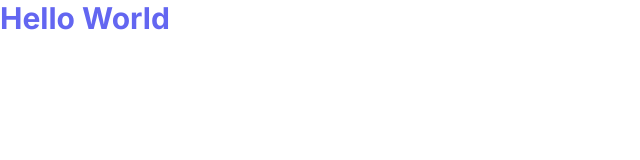
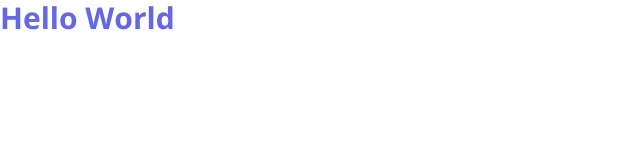
Before and after one commit to ankitnayak09/chat-nexus, a Next.js app: page / in a window 1280 px wide. Shown: the top 160 px of the page, without its empty margins (0-640 px from the left). Built offline with nearby package versions, Linux system fonts and the light colour scheme.

Commit message:
Update font and metadata in layout component

```diff
--- a/app/layout.tsx
+++ b/app/layout.tsx
@@ -1,22 +1,23 @@
-import type { Metadata } from 'next'
-import { Inter } from 'next/font/google'
-import './globals.css'
+import type { Metadata } from "next";
+import { Open_Sans } from "next/font/google";
+import "./globals.css";
 
-const inter = Inter({ subsets: ['latin'] })
+const font = Open_Sans({ subsets: ["latin"] });
 
 export const metadata: Metadata = {
-  title: 'Create Next App',
-  description: 'Generated by create next app',
-}
+	title: "Chat-Nexus | A Discord Clone",
+	description:
+		"A Web Application that is built replicating the major features of the Discord Application. ",
+};
 
 export default function RootLayout({
-  children,
+	children,
 }: {
-  children: React.ReactNode
+	children: React.ReactNode;
 }) {
-  return (
-    <html lang="en">
-      <body className={inter.className}>{children}</body>
-    </html>
-  )
+	return (
+		<html lang="en">
+			<body className={font.className}>{children}</body>
+		</html>
+	);
 }
```
